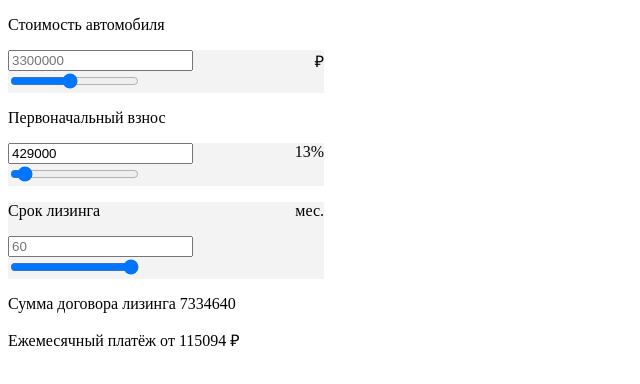
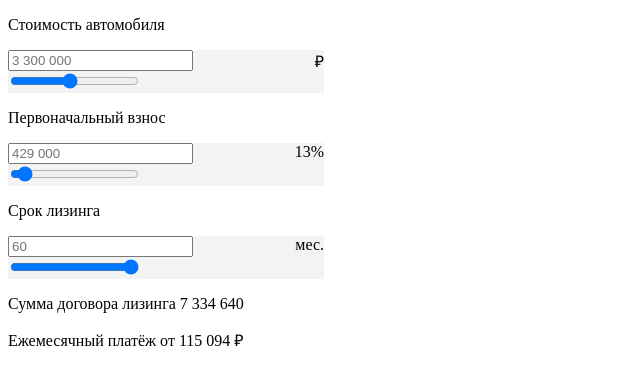
Before and after one commit to Ave-Mari/Oxem-Test, a React app: page / in a window 1280 px wide. Shown: the top 384 px of the page, without its empty margins (0-640 px from the left). Built offline with nearby package versions, Linux system fonts and the light colour scheme; the HTML template or start-up script is replaced by a standard one.

Commit message:
add function for number space

```diff
--- a/src/App.js
+++ b/src/App.js
@@ -1,9 +1,7 @@
 import React, {useState, useEffect} from "react";
 import { hot } from 'react-hot-loader/root';
-// import Price from "./components/Price";
-// import Fee from "./components/Fee";
+import Input from "./components/Input";
 import './styles.css'
-
 
 
 export default function App() {
@@ -15,8 +13,8 @@ export default function App() {
 
   const [monthPay, setMonthPay] = useState(1);
 
-  function numberWithSpaces(x) {
-    return x.toString().replace(/\B(?=(\d{3})+(?!\d))/g, " ");
+  function numberWithSpaces(number) {
+    return number.toString().replace(/\B(?=(\d{3})+(?!\d))/g, " ");
 }
 
 useEffect(() => {
@@ -26,37 +24,49 @@ useEffect(() => {
 
 useEffect(() => {
   setMonthPay(Math.round((price - initial) * ((0.035 * Math.pow((1 + 0.035), months)) / (Math.pow((1 + 0.035), months) - 1))));
-}, [initial, percent, months])
+}, [initial, percent, months]);
 
 
-console.log('month pay: ', (price - initial) * ((0.035 * Math.pow((1 + 0.035), months)) / (Math.pow((1 + 0.035), months) - 1)))
   return (
     <>
-   <p>Стоимость автомобиля</p>
-   <div className="input-block">
-   <input type="text" placeholder={price} onChange={e => setPrice(e.target.value)}/>
-    <input type="range" className="input-range" value={price} min="1000000" max="6000000" onChange={(e) => setPrice(e.target.value)}/>
-    <p className="input-percent">₽</p>
-   </div>
+    <Input
+    placeholder={numberWithSpaces(price)}
+    inputTextChange={e => setPrice(e.target.value)}
+    inputRangeChange={e => setPrice(e.target.value)}
+    value={price}
+    min={1000000}
+    max={6000000}
+    inputTitle={'Стоимость автомобиля'}
+    inputUnit={'₽'}
+     />
 
-    <p>Первоначальный взнос</p>
-    <div className="input-block">
-    <input type="text"  placeholder={initial} value={initial} onChange={e => setInitial(e.target.value)}/>
-    <input className="input-range" type="range" value={percent} min="10" max="60" onChange={e => setPercent(e.target.value)}/>
-    <p className="input-percent">{percent}%</p>
-    </div>
-    <div className="input-block">
-    <p>Срок лизинга</p>
-    <input type="text" placeholder={months} />
-    <input type="range" className="input-range" value={months} min="1" max="60" onChange={(e) => setMonths(e.target.value)}/>
-    <p className="input-percent">мес.</p>
-    </div>
+<Input
+    placeholder={numberWithSpaces(initial)}
+    inputTextChange={e => setInitial(e.target.value)}
+    inputRangeChange={e => setPercent(e.target.value)}
+    value={percent}
+    min={10}
+    max={60}
+    inputTitle={'Первоначальный взнос'}
+    inputUnit={percent + '%'}
+     />
+
+<Input
+    placeholder={months}
+    inputRangeChange={(e) => setMonths(e.target.value)}
+    inputTextChange={(e) => setMonths(e.target.value)}
+    value={months}
+    min={1}
+    max={60}
+    inputTitle={'Срок лизинга'}
+    inputUnit={'мес.'}
+     />
 
     <div>
-      <p>Сумма договора лизинга {initial + months * monthPay} </p>
+      <p>Сумма договора лизинга {numberWithSpaces(initial + months * monthPay)} </p>
     </div>
     <div>
-      <p>Ежемесячный платёж от {monthPay} ₽</p>
+      <p>Ежемесячный платёж от {numberWithSpaces(monthPay)} ₽</p>
     </div>
 
     </>
```
